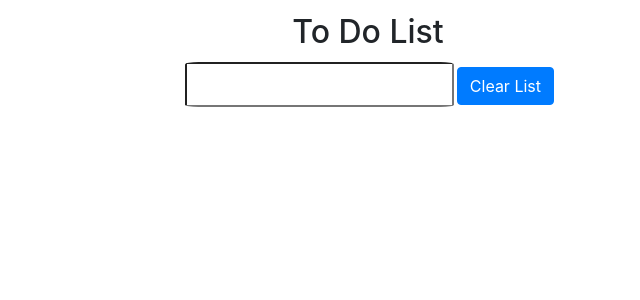
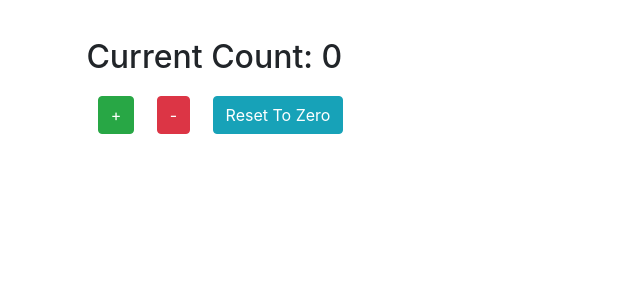
Before and after one commit to PrestonElliott/React-Hooks, a React (Create React App) app in the folder react-hooks/: page / in a window 1280 px wide. Shown: the top 300 px of the page, without its empty margins (272-912 px from the left). Built offline with nearby package versions, Linux system fonts and the light colour scheme.

Commit message:
updated counter with reducer

```diff
--- a/react-hooks/src/App.js
+++ b/react-hooks/src/App.js
@@ -8,9 +8,9 @@ import './App.css';
 
 // import ClassCounter from './Components/Counters/classCounter'
 // import HookCounter from './Components/Counters/hookCounter'
-// import HookReducerCounter from './Components/Counters/hookCounterWithReducer'
+import HookReducerCounter from './Components/Counters/hookCounterWithReducer'
 
-import ToDoHook from './Components/ToDos/toDoHooks'
+// import ToDoHook from './Components/ToDos/toDoHooks'
 
 
 import 'bootstrap/dist/css/bootstrap.min.css';
@@ -19,8 +19,8 @@ function App() {
 	return (
 		<Fragment>
 			<div>
-				<ToDoHook/>
-				{/* <HookReducerCounter/> */}
+				{/* <ToDoHook/> */}
+				<HookReducerCounter/>
 				{/* <ClassCounter/>
 				<HookCounter/> */}
 				{/* <ClassForm/>
--- a/react-hooks/src/Components/Counters/hookCounter.jsx
+++ b/react-hooks/src/Components/Counters/hookCounter.jsx
@@ -7,7 +7,6 @@ export default function Counter() {
 	// SET INITIAL STATE
 	const [count, setCount] = useState(0)
 	useBrowserTabEffect(count)
-
 
 	// COUNT EVENT HANDLER
     function handleCounter () {
--- a/react-hooks/src/Components/Counters/hookCounterWithReducer.jsx
+++ b/react-hooks/src/Components/Counters/hookCounterWithReducer.jsx
@@ -1,63 +1,61 @@
-import React, { useEffect, useReducer } from 'react'
+import React, { useReducer } from 'react'
 import { Button } from 'react-bootstrap'
 
 export default function Counter() {
-    // useReducer REACT HOOK
-    // SET INITIAL STATE TO ZERO ON LINE 21
-	const [count, dispatch] = useReducer((state, action) => {
-        switch(action) {
+
+    const initialState = { count: 0 }
+
+    // ROUTES ACTIONS TO UPDATE STATE
+    const reducer = (state, action) => {
+        switch(action.type) {
             case "INCREASE": {
-                return state + 1
+                return { count: state.count + 1 }
             }
             case "DECREASE": {
-                return state - 1
+                return { count: state.count - 1 }
             }
             case "RESET": {
-                return state = 0
+                return { count: state.count = 0 }
             }
             default:
-                return state
+                return state.count
         }
-    }, 0)
+    }
 
-    // CALL CUSTOM HOOK AND PASS IN 'count'
-    useBrowserTabEffect(count)
+    // state UPDATES VIA dispatch
+    // useReducer TAKES IN THE reducer FUNCTION AND initialState
+    const [state, dispatch] = useReducer(reducer, initialState)
 
-	// RENDERS COMPONENT - USE DISPATCH TO ACCESS useReducer
+    // RENDERS COUNT COMPONENT
     return (
         <div className="counter">
             <h2 className="counter-header">
-				Current Count: {count}
+				Current Count: {state.count}
 			</h2>
 
 			<Button
 				className="counter-button"
-				onClick={() => dispatch('INCREASE')}
+                variant="success"
+				onClick={() => dispatch({ type: 'INCREASE' })}
 			>
                 +
             </Button>
 
             <Button
 				className="counter-button"
-				onClick={() => dispatch("DECREASE")}
+                variant="danger"
+				onClick={() => dispatch({ type: "DECREASE" })}
 			>
                 -
             </Button>
 
             <Button
 				className="counter-button"
-				onClick={() => dispatch("RESET")}
+                variant="info"
+				onClick={() => dispatch({ type: "RESET" })}
 			>
                 Reset To Zero
             </Button>
         </div>
     )
 }
-
-// CUSTOM EFFECT HOOK - useBrowserTabEffect
-// EXPLAIN [count] - WHAT IT IS AND WHY TO USE IT
-function useBrowserTabEffect(count) {
-	useEffect(() => {
-		document.title = `Current Count: ${count}`
-	}, [count])
-}
```
Also changed, not shown: 1 other file (tests, documents, lock files or other folders).
